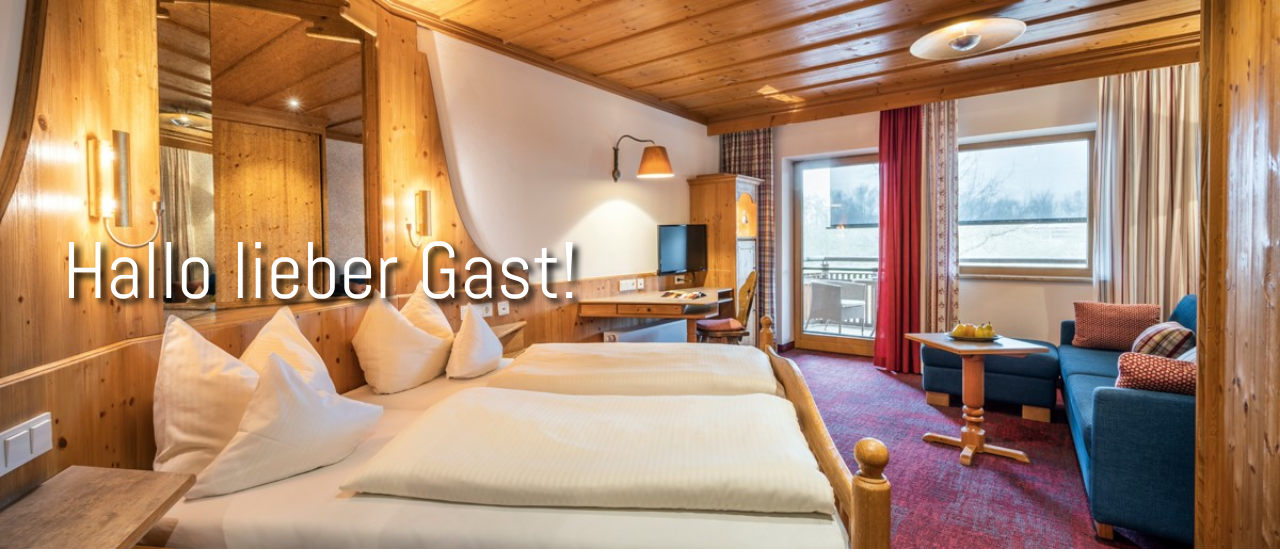
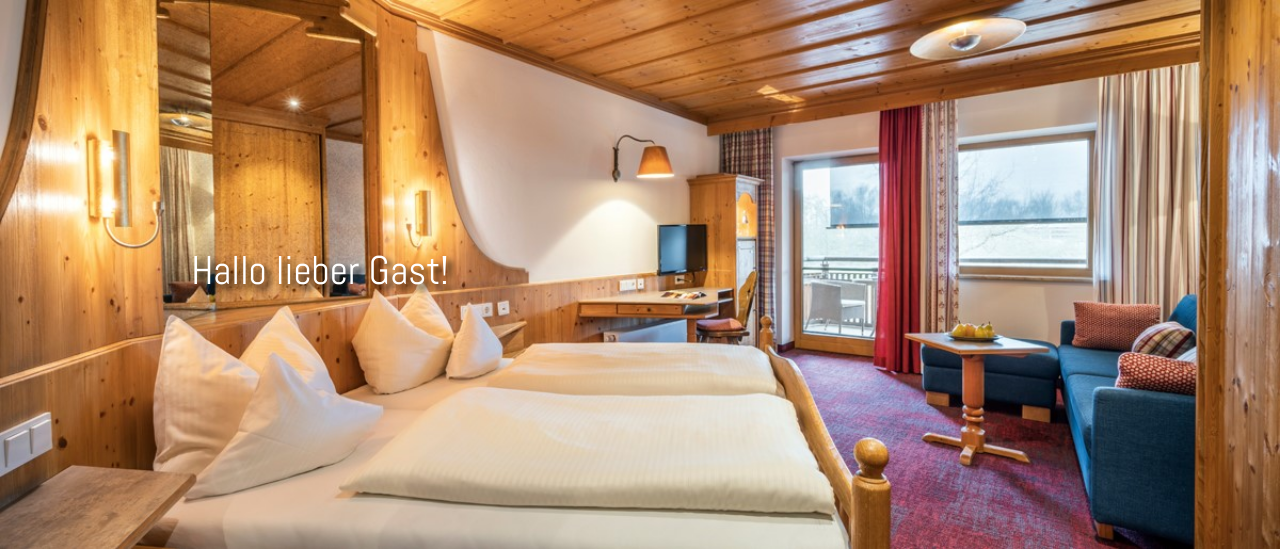
Before and after one commit to fatimatuana/webproj-main, a PHP site: page /index.php in a window 1280 px wide. Shown: the part 56-609 px from the top of the page. Run offline with PHP 8.4, Linux system fonts and the light colour scheme.

Commit message:
font size

```diff
--- a/home.php
+++ b/home.php
@@ -7,9 +7,9 @@
              <?php
         if(isset($_SESSION["username"])) {
         ?>
-        <h1 class="display-1">Hallo <?php echo $_SESSION["username"]; ?>!</h1> <!-- username from logged in user is displayed -->
+        <h1>Hallo <?php echo $_SESSION["username"]; ?>!</h1> <!-- username from logged in user is displayed -->
         <?php
-        }else echo "<h1 class='display-1'>Hallo lieber Gast!</h1>";
+        }else echo "<h1 >Hallo lieber Gast!</h1>";
         ?>
 
 
```
